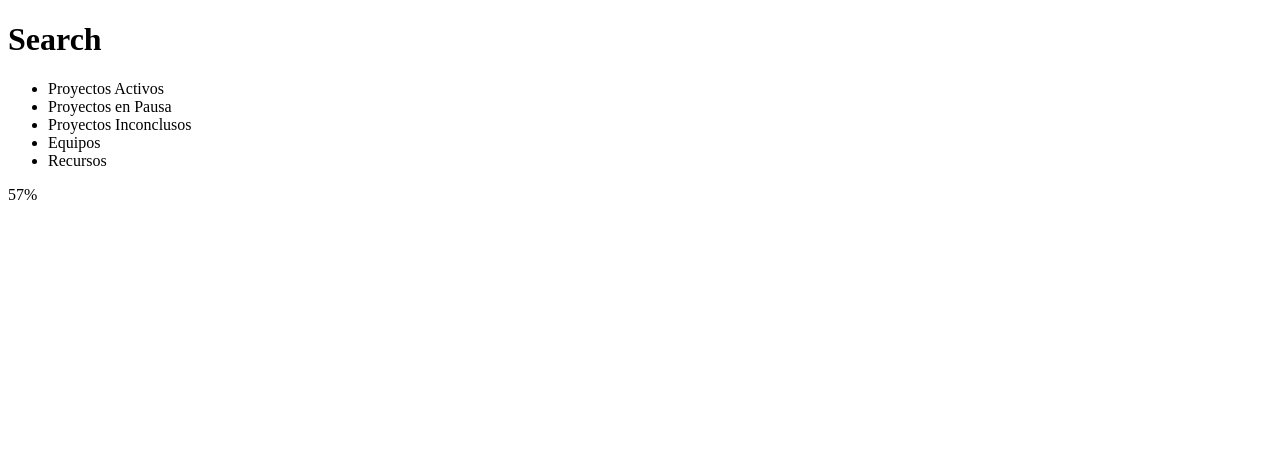
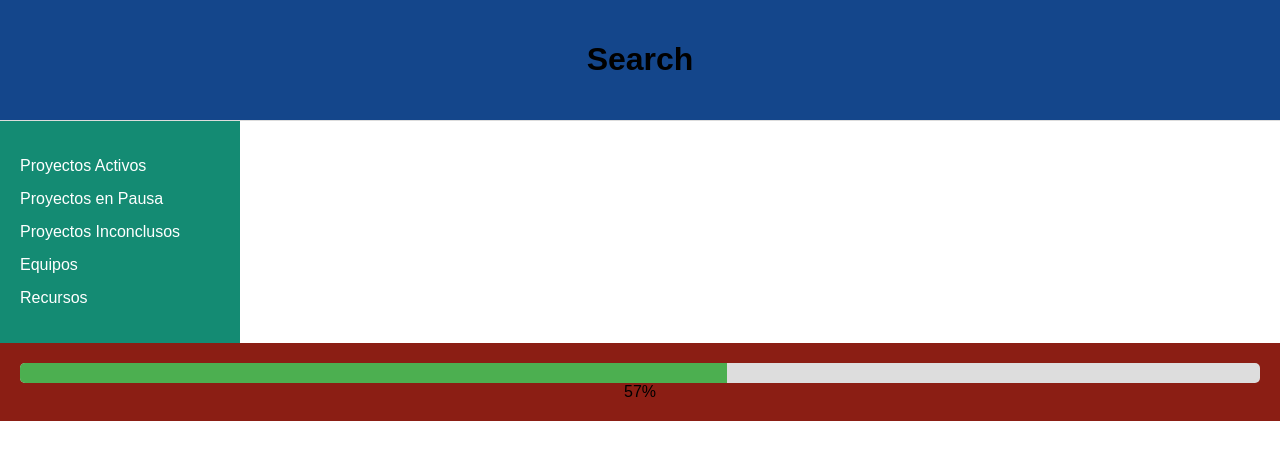
Before and after one commit to ChristianC720/DesarrolloWebSM52, a React (Vite) app in the folder Dashboard/: page /dashboard in a window 1280 px wide. Shown: the top 460 px of the page. Built offline with nearby package versions, Linux system fonts and the light colour scheme.

Commit message:
updateDash

```diff
--- a/Dashboard/src/App.tsx
+++ b/Dashboard/src/App.tsx
@@ -1,13 +1,12 @@
 
 import { Route, Routes } from 'react-router-dom'
 import Login from './components/login'
-import Header from './components/header'
 import MainContent from './components/mainContent'
+import './styles/dashboard.css'
 
 function App() {
   return (
     <>
-    <Header/>
       <Routes>
         <Route path='/' element={<Login/>}/>
         <Route path='/dashboard' element={<MainContent/>}/>
--- a/Dashboard/src/components/mainContent.tsx
+++ b/Dashboard/src/components/mainContent.tsx
@@ -1,9 +1,12 @@
-import React from 'react';
+import Header from './header';
 import Sidebar from './sidebar';
 
-const MainContent: React.FC = () => {
+function mainContent() {
+
     return (
         <>
+
+            <Header/>
             <Sidebar/>
             <main className="main-content">
                 <div className="progress-bar">
@@ -15,4 +18,4 @@ const MainContent: React.FC = () => {
     );
 };
 
-export default MainContent;
+export default mainContent;
--- a/Dashboard/src/styles/dashboard.css
+++ b/Dashboard/src/styles/dashboard.css
@@ -58,3 +58,16 @@ body {
     height: 20px;
     background-color: #4caf50;
 }
+
+
+
+.header{
+    background-color: rgb(20, 70, 139);
+}
+
+.sidebar{
+    background-color: rgb(20, 139, 115);
+}
+.main-content{
+    background-color: rgb(139, 30, 20);
+}
```
Lines whose indentation alone changed are shown as unchanged.
